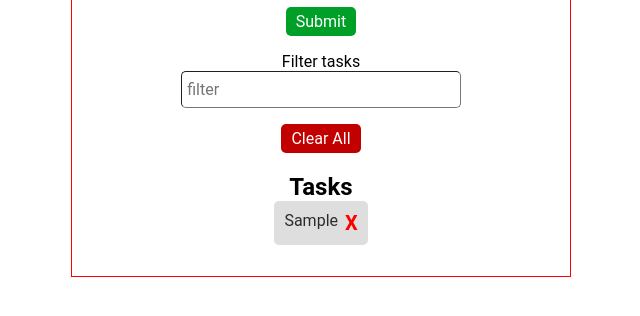
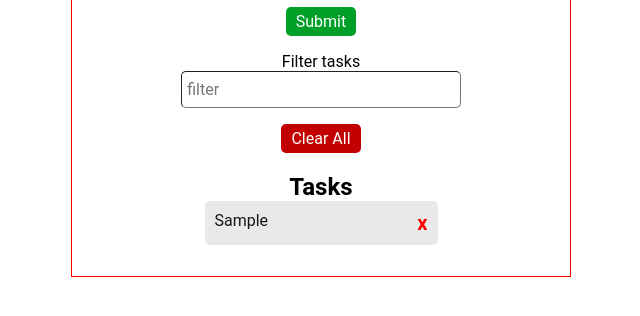
Before and after one commit to christopher-coyne/to-do-list, a plain HTML site: page app/index.html in a window 1280 px wide. Both pictures are taken after typing "Sample" into the empty fields and a click on the button "Submit". Shown: the part 130-446 px from the top of the page, without its empty margins (319-959 px from the left). Drawn offline with Linux system fonts and the light colour scheme.

Commit message:
fixed bugs with filter and adding button

```diff
--- a/app/app.css
+++ b/app/app.css
@@ -86,10 +86,10 @@ ul {
   margin: auto;
   margin-bottom: 5px;
   padding: 10px 10px;
-  color: rgb(44, 44, 44);
+  color: rgb(22, 22, 22);
   border-radius: 5px;
-  width: 20%;
-  background-color: rgb(222, 222, 222);
+  width: 50%;
+  background-color: rgb(233, 233, 233);
   display: flex;
   flex-direction: row;
   justify-content: space-between;
--- a/app/app.js
+++ b/app/app.js
@@ -40,17 +40,19 @@ function filterHandler(e) {
   let liList = uList.querySelectorAll("li");
   // console.log("local storage tasks : ", localStorage.getItem("tasks"));
   // let liList = localStorage.getItem("tasks")
-  console.log("li list : ", liList);
+  // console.log("li list : ", liList);
 
   liList.forEach((li) => {
     let innerText = li
       .querySelector(".task")
       .innerHTML.replace('<button class="btn-delete">x</button>', "");
-    console.log(innerText);
-    console.log(filterWord);
+    console.log("inner text : ", innerText);
+    // console.log(filterWord);
     if (!innerText.includes(filterWord)) {
+      console.log("word doesnt contains the filte : ", filterWord);
       li.style.display = "none";
     } else {
+      console.log("setting ", innerText, " to block ");
       li.style.display = "block";
     }
   });
@@ -117,18 +119,34 @@ function handleNewTask(e) {
 
   let newDiv = document.createElement("div");
   let newLi = document.createElement("li");
+  let newButton = document.createElement("button");
 
+  newButton.className = "btn-delete";
+  newButton.innerHTML = "x";
+  newButton.addEventListener("click", closeTask);
+
+  newDiv.innerHTML = `${taskString}`;
+  newDiv.appendChild(newButton);
   newDiv.className = "task";
 
-  newDiv.innerHTML = `${taskString}<button class="btn-delete">X</button>`;
+  // newDiv.innerHTML = `${taskString}<button class="btn-delete">x</button>`;
+
+  const filterWord = filter.value;
+  if (filterWord && !taskString.includes(filterWord)) {
+    console.log("filter contains, so hiding when adding");
+    newLi.style.display = "none";
+  }
   console.log(newDiv);
   newLi.appendChild(newDiv);
+
   uList.appendChild(newLi);
 
+  /*
   document
     .querySelector("ul")
     .querySelector(".btn-delete")
     .addEventListener("click", closeTask);
+    */
   newTask.value = "";
 
   //local storage
```
